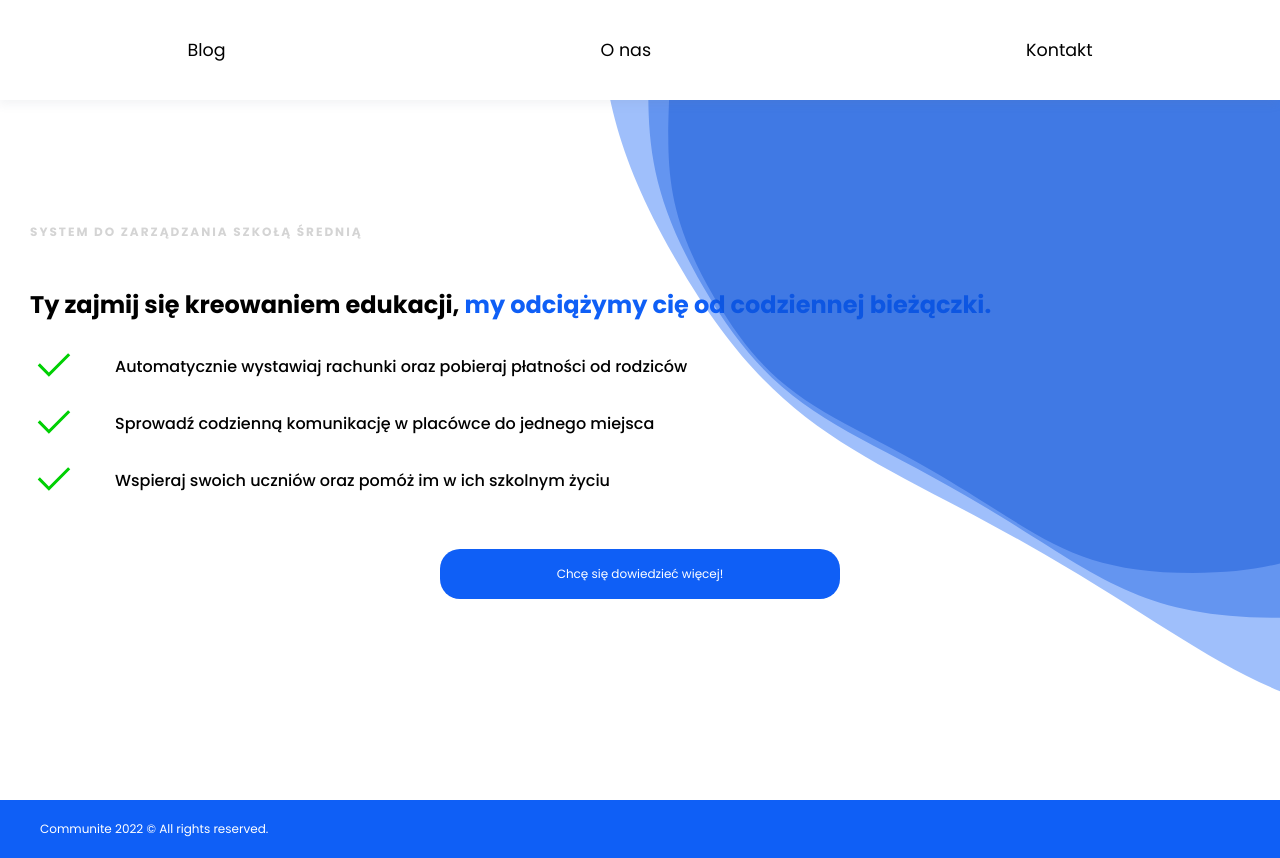
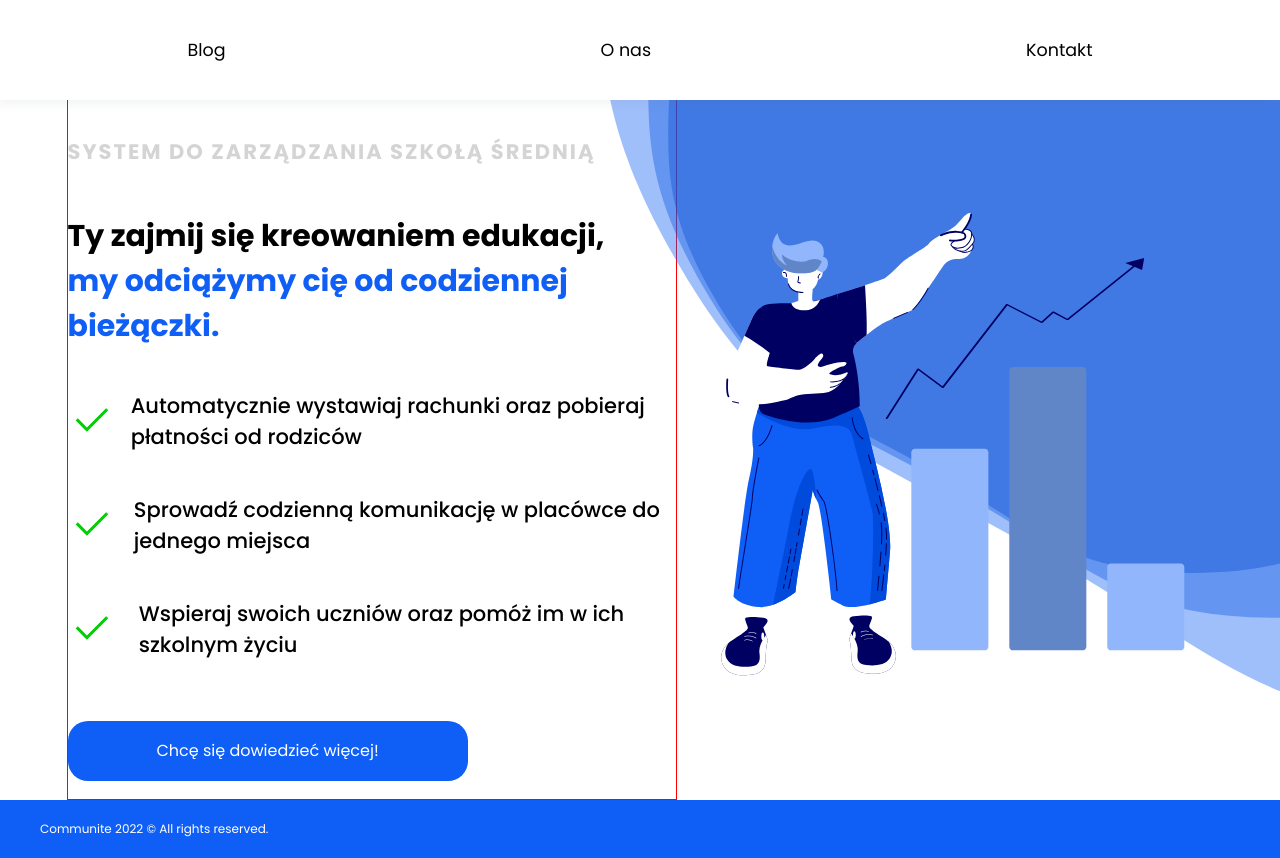
Before and after one commit to schoola-pl/website-blog, a Next.js app: page / in a window 1280 px wide. Built offline with nearby package versions, Linux system fonts and the light colour scheme.

Commit message:
mid, sm, xs finished

```diff
--- a/src/assets/styles/theme.ts
+++ b/src/assets/styles/theme.ts
@@ -22,8 +22,8 @@ export const theme = {
     s: '1.6rem',
     m: '2.1rem',
     l: '2.4rem',
-    xl: '4rem',
-    xxl: '5.5rem',
+    xl: '3rem',
+    xxl: '4rem',
   },
   fontWeight: {
     light: '300',
--- a/src/components/templates/PageTemplate/PageTemplate.tsx
+++ b/src/components/templates/PageTemplate/PageTemplate.tsx
@@ -5,10 +5,15 @@ import styled from 'styled-components';
 import { useRouter } from 'next/router';
 
 const Wrapper = styled.div`
+  margin: 0;
+  padding: 0;
+
   width: 100vw;
   height: 100vh;
   display: flex;
   flex-direction: column;
+  align-items: center;
+  justify-content: center;
 `;
 
 const blogLocations = [
--- a/src/pages/index.tsx
+++ b/src/pages/index.tsx
@@ -28,15 +28,14 @@ const Home = () => {
     <>
       <HeroSection>
         <AnimatedBackgroundDiv />
+        <SectionWrapper>
           <TextWrapper>
             <HeadingSmall>System do zarządzania szkołą średnią</HeadingSmall>
             <HeadingBig>
-            Ty zajmij się kreowaniem edukacji,{' '}
+              Ty zajmij się kreowaniem edukacji,
+              <br />
               <span>my odciążymy cię od codziennej bieżączki.</span>
             </HeadingBig>
-          {/* <ImageWrapper>
-          <Image src={Grow} layout="responsive" />
-        </ImageWrapper> */}
             <BenefitsWrapper>
               {benefits.map(({ text }: { text: string }) => (
                 <div key={text}>
@@ -45,23 +44,26 @@ const Home = () => {
                 </div>
               ))}
             </BenefitsWrapper>
+            <SubmitButton isOpen={isOpen} onClick={handleChangeModal}>
+              Chcę się dowiedzieć więcej!
+            </SubmitButton>
+          </TextWrapper>
+          <ImageWrapper>
+            <img src={Grow.src} />
+          </ImageWrapper>
+        </SectionWrapper>
         <Modal isOpen={isOpen} style={modalStyles} ariaHideApp={false}>
           <ModalContentWrapper>
             <InfoWrapper>
-                <CloseModalButton onClick={handleChangeModal}>
-                  x
-                </CloseModalButton>
+              <CloseModalButton onClick={handleChangeModal}>x</CloseModalButton>
               <Heading>
                 comm<span>unite</span>
               </Heading>
               <p>
-                  Zapisz się na listę oczekujących i pozostań z nami w
-                  kontakcie!
+                Zapisz się na listę oczekujących i pozostań z nami w kontakcie!
               </p>
             </InfoWrapper>
-              <ModalLabel
-                caption="Nazwa placówki
-      ">
+            <ModalLabel caption="Nazwa placówki">
               <Input placeholder="Liceum nr. 1 w Jastrzębiej Górze" />
             </ModalLabel>
             <ModalLabel caption="E-mail">
@@ -76,10 +78,6 @@ const Home = () => {
             </SubmitButton>
           </ModalContentWrapper>
         </Modal>
-          <SubmitButton isOpen={isOpen} onClick={handleChangeModal}>
-            Chcę się dowiedzieć więcej!
-          </SubmitButton>
-        </TextWrapper>
       </HeroSection>
     </>
   );
@@ -93,11 +91,27 @@ const HeroSection = styled.div<{ icon?: string }>`
   align-items: center;
   justify-content: center;
   background-position: center;
-  /* grid-template-columns: 50% 50%; */
+  margin: 0;
+  padding: 0;
+  align-self: center;
 `;
 
 const ImageWrapper = styled.div`
-  /* transform: translate(10%, 5%); */
+  display: none;
+  position: relative;
+
+  @media (min-width: ${({ theme }) => theme.breakpoints.l}) {
+    display: flex;
+
+    justify-content: center;
+    align-self: center;
+
+    img {
+      align-self: center;
+      max-height: 50rem;
+    }
+    width: 44%;
+  }
 `;
 
 const AnimatedBackgroundDiv = styled.div`
@@ -111,7 +125,7 @@ const AnimatedBackgroundDiv = styled.div`
   background-size: 120%;
 `;
 
-const TextWrapper = styled.div`
+const SectionWrapper = styled.div`
   height: 100%;
   width: 100%;
   display: flex;
@@ -119,8 +133,32 @@ const TextWrapper = styled.div`
   align-items: center;
   padding: 3rem;
   flex-direction: column;
+  align-items: center;
 
-  @media (min-width: ${({ theme }) => theme.breakpoints.s}) {
+  @media (min-width: ${({ theme }) => theme.breakpoints.l}) {
+    flex-direction: row;
+    padding: 8rem 3rem 0 3rem;
+    align-self: center;
+    justify-self: center;
+  }
+`;
+
+const TextWrapper = styled.div`
+  margin: 0;
+  display: flex;
+  flex-direction: column;
+  width: 100%;
+  align-items: center;
+  border: 1px solid red;
+
+  @media (min-width: ${({ theme }) => theme.breakpoints.m}) {
+    width: 90%;
+  }
+
+  @media (min-width: ${({ theme }) => theme.breakpoints.l}) {
+    width: 50%;
+    height: 100%;
+    justify-content: center;
     align-items: flex-start;
   }
 `;
@@ -206,10 +244,21 @@ const CloseModalButton = styled.button`
 
 const HeadingBig = styled.h1`
   font-size: ${({ theme }) => theme.fontSize.l};
-  padding-top: 3.5rem;
+
+  align-self: flex-start;
 
   span {
     color: ${({ theme }) => theme.colors.mainBlue};
+  }
+
+  @media (min-width: ${({ theme }) => theme.breakpoints.m}) {
+    align-self: flex-start;
+    font-size: ${({ theme }) => theme.fontSize.xl};
+  }
+
+  @media (min-width: ${({ theme }) => theme.breakpoints.l}) {
+    align-self: flex-start;
+    padding-top: 3.5rem;
   }
 `;
 
@@ -218,8 +267,17 @@ const HeadingSmall = styled.h1`
   color: #d4d4d4;
   text-transform: uppercase;
   letter-spacing: 2px;
+  /* transform: translateY(150%); */
+  align-self: flex-start;
+
+  @media (min-width: ${({ theme }) => theme.breakpoints.m}) {
+    font-size: ${({ theme }) => theme.fontSize.s};
+  }
+
+  @media (min-width: ${({ theme }) => theme.breakpoints.l}) {
+    font-size: ${({ theme }) => theme.fontSize.m};
     transform: translateY(75%);
-  align-self: flex-start;
+  }
 `;
 
 const BenefitsWrapper = styled.div`
@@ -248,6 +306,10 @@ const BenefitsWrapper = styled.div`
         font-size: ${({ theme }) => theme.fontSize.s};
       }
       font-weight: ${({ theme }) => theme.fontWeight.medium};
+
+      @media (min-width: ${({ theme }) => theme.breakpoints.m}) {
+        font-size: ${({ theme }) => theme.fontSize.m};
+      }
     }
   }
 `;
@@ -255,16 +317,16 @@ const BenefitsWrapper = styled.div`
 const SubmitButton = styled(Button)<{ isModal?: boolean; isOpen?: boolean }>`
   background-color: ${({ theme }) => theme.colors.mainBlue};
   font-size: ${({ theme }) => theme.fontSize.xs};
+  display: flex;
+  align-items: center;
+  justify-content: center;
   color: white;
   border: none;
   cursor: pointer;
-  /* width: ${({ isModal }) => (isModal ? ' 100%' : '50%')}; */
-
   width: 100%;
   height: 5rem;
   border-radius: 2rem;
   transition: ease-in 0.2s;
-  cursor: pointer;
   margin-top: ${({ isModal }) => (isModal ? '4rem' : '4rem')};
   display: ${({ isOpen }) => (isOpen ? 'none' : 'block')};
   z-index: 1;
@@ -274,6 +336,15 @@ const SubmitButton = styled(Button)<{ isModal?: boolean; isOpen?: boolean }>`
     width: 40rem;
   }
 
+  @media (min-width: ${({ theme }) => theme.breakpoints.m}) {
+    font-size: ${({ theme }) => theme.fontSize.s};
+    height: 6rem;
+  }
+
+  @media (min-width: ${({ theme }) => theme.breakpoints.l}) {
+    align-self: flex-start;
+  }
+
   &:hover {
     transform: translateY(10%);
   }
```
Lines whose indentation alone changed are shown as unchanged.
